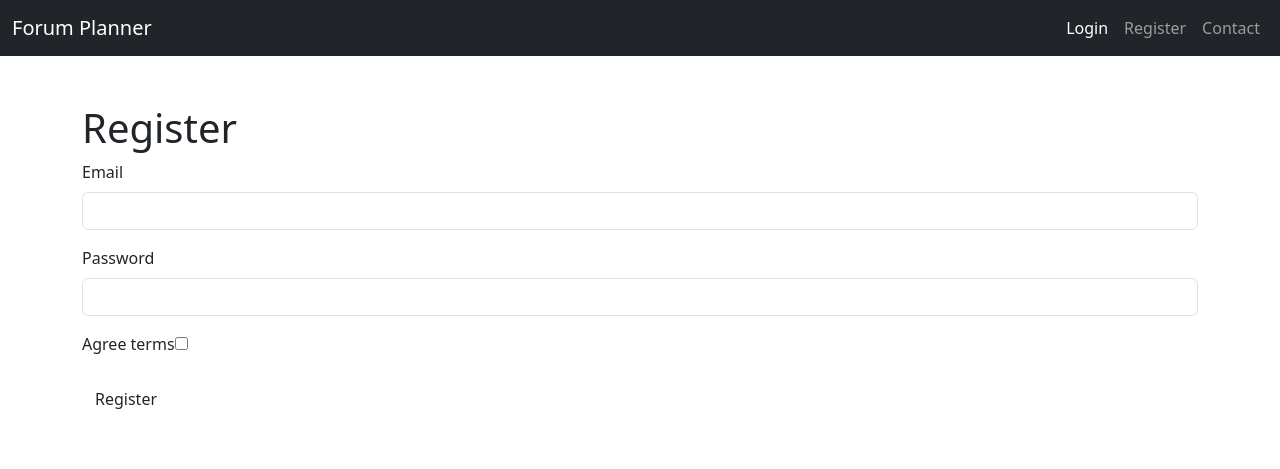
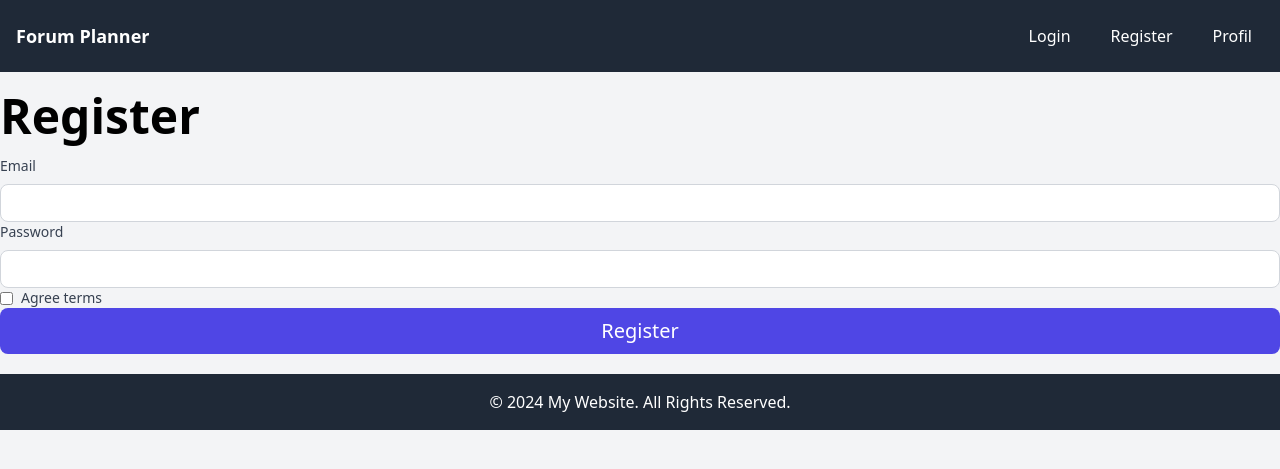
Before and after one commit to Whitos/ForumPlanner, a Symfony app: template templates/registration/register.html.twig in a window 1280 px wide. Shown: the top 469 px of the page. Run offline with Twig, Linux system fonts and the light colour scheme; the template is opened without the code that fills it, so the values that code supplies are empty; form fields are guessed from the names that the template uses; some libraries are stand-ins or nearby versions.

Commit message:
emailchecker

```diff
--- a/composer.json
+++ b/composer.json
@@ -11,6 +11,7 @@
         "doctrine/doctrine-bundle": "^2.13",
         "doctrine/doctrine-migrations-bundle": "^3.3",
         "doctrine/orm": "^3.2",
+        "endroid/qr-code": "^5.1",
         "phpdocumentor/reflection-docblock": "^5.4",
         "phpstan/phpdoc-parser": "^1.30",
         "scheb/2fa-google-authenticator": "^7.5",
--- a/config/services.yaml
+++ b/config/services.yaml
@@ -20,5 +20,6 @@ services:
             - '../src/Entity/'
             - '../src/Kernel.php'
 
+#    Symfony\Component\Mailer\MailerInterface: '@mailer'
     # add more service definitions when explicit configuration is needed
     # please note that last definitions always *replace* previous ones
--- a/src/Entity/User.php
+++ b/src/Entity/User.php
@@ -40,7 +40,7 @@ class User implements UserInterface, PasswordAuthenticatedUserInterface, TwoFact
     private bool $isVerified = false;
 
     #[ORM\Column(type: 'string', nullable: true)]
-    private ?string $googleAuthenticatorSecret;
+    private ?string $googleAuthenticatorSecret = null;
 
     /**
      * @var Collection<int, Forum>
@@ -82,9 +82,11 @@ class User implements UserInterface, PasswordAuthenticatedUserInterface, TwoFact
         return $this->googleAuthenticatorSecret;
     }
 
-    public function setGoogleAuthenticatorSecret(?string $googleAuthenticatorSecret): void
+    public function setGoogleAuthenticatorSecret(?string $googleAuthenticatorSecret): self
     {
         $this->googleAuthenticatorSecret = $googleAuthenticatorSecret;
+
+        return $this;
     }
 
     public function getId(): ?int
--- a/src/Security/EmailVerifier.php
+++ b/src/Security/EmailVerifier.php
@@ -7,6 +7,7 @@ use Doctrine\ORM\EntityManagerInterface;
 use Symfony\Bridge\Twig\Mime\TemplatedEmail;
 use Symfony\Component\HttpFoundation\Request;
 use Symfony\Component\Mailer\MailerInterface;
+use Symfony\Component\Mailer\Transport\TransportInterface;
 use SymfonyCasts\Bundle\VerifyEmail\Exception\VerifyEmailExceptionInterface;
 use SymfonyCasts\Bundle\VerifyEmail\VerifyEmailHelperInterface;
 
@@ -14,7 +15,7 @@ class EmailVerifier
 {
     public function __construct(
         private VerifyEmailHelperInterface $verifyEmailHelper,
-        private MailerInterface $mailer,
+        private TransportInterface $mailer,
         private EntityManagerInterface $entityManager
     ) {
     }
--- a/templates/base.html.twig
+++ b/templates/base.html.twig
@@ -4,44 +4,40 @@
     <meta charset="UTF-8">
     <meta name="viewport" content="width=device-width, initial-scale=1.0">
     <title>{% block title %}Welcome!{% endblock %}</title>
-    <link href="https://cdn.jsdelivr.net/npm/bootstrap@5.3.3/dist/css/bootstrap.min.css" rel="stylesheet" integrity="sha384-QWTKZyjpPEjISv5WaRU9OFeRpok6YctnYmDr5pNlyT2bRjXh0JMhjY6hW+ALEwIH" crossorigin="anonymous">
+    <script src="https://cdn.tailwindcss.com"></script>
     {% block stylesheets %}{% endblock %}
 </head>
-<body>
+<body class="bg-gray-100">
+
 <!-- Navigation Bar -->
-<nav class="navbar navbar-expand-lg navbar-dark bg-dark">
-    <div class="container-fluid">
-        <a class="navbar-brand" href="{{ path('homepage') }}">Forum Planner</a>
-        <button class="navbar-toggler" type="button" data-bs-toggle="collapse" data-bs-target="#navbarNav" aria-controls="navbarNav" aria-expanded="false" aria-label="Toggle navigation">
-            <span class="navbar-toggler-icon"></span>
-        </button>
-        <div class="collapse navbar-collapse" id="navbarNav">
-            <ul class="navbar-nav ms-auto">
-                <li class="nav-item">
-                    <a class="nav-link active" aria-current="page" href="{{ path('app_login') }}">Login</a>
-                </li>
-                <li class="nav-item">
-                    <a class="nav-link" href="{{ path('app_register') }}">Register</a>
-                </li>
-                <li class="nav-item">
-                    <a class="nav-link" href={{ path('app_profile') }}>Contact</a>
-                </li>
-            </ul>
+<nav class="bg-gray-800">
+    <div class="container mx-auto flex justify-between items-center p-4">
+        <a class="text-white text-lg font-bold" href="{{ path('homepage') }}">Forum Planner</a>
+        <div class="relative">
+            <button class="text-white focus:outline-none md:hidden">
+                <svg class="w-6 h-6" fill="none" stroke="currentColor" viewBox="0 0 24 24" xmlns="http://www.w3.org/2000/svg">
+                    <path stroke-linecap="round" stroke-linejoin="round" stroke-width="2" d="M4 6h16M4 12h16m-7 6h7"></path>
+                </svg>
+            </button>
+        </div>
+        <div class="hidden md:flex space-x-4">
+            <a class="text-white hover:bg-gray-700 px-3 py-2 rounded" href="{{ path('app_login') }}">Login</a>
+            <a class="text-white hover:bg-gray-700 px-3 py-2 rounded" href="{{ path('app_register') }}">Register</a>
+            <a class="text-white hover:bg-gray-700 px-3 py-2 rounded" href="{{ path('app_profile') }}">Profil</a>
         </div>
     </div>
 </nav>
 
 <!-- Main Content -->
-<div class="container mt-5">
+<div class="container mx-auto mt-5">
     {% block body %}{% endblock %}
 </div>
 
 <!-- Footer -->
-{#<footer class="bg-dark text-white mt-5 p-4 text-center">#}
-{#    <p>&copy; 2024 My Website. All Rights Reserved.</p>#}
-{#</footer>#}
+<footer class="bg-gray-800 text-white mt-5 p-4 text-center">
+    <p>&copy; 2024 My Website. All Rights Reserved.</p>
+</footer>
 
-<script src="https://cdn.jsdelivr.net/npm/bootstrap@5.3.3/dist/js/bootstrap.bundle.min.js" integrity="sha384-YvpcrYf0tY3lHB60NNkmXc5s9fDVZLESaAA55NDzOxhy9GkcIdslK1eN7N6jIeHz" crossorigin="anonymous"></script>
 {% block javascripts %}{% endblock %}
 </body>
 </html>
--- a/templates/home/index.html.twig
+++ b/templates/home/index.html.twig
@@ -6,10 +6,10 @@
     <div class="min-h-screen bg-gray-100 flex items-center justify-center py-12 px-4 sm:px-6 lg:px-8">
         <div class="max-w-7xl w-full text-center space-y-8">
             <h1 class="text-4xl font-extrabold text-gray-900">
-                Bienvenue sur notre site ! 🎉
+                Bienvenue sur le site Forum Planner 🤖
             </h1>
             <p class="text-lg text-gray-600">
-                Ceci est la page d'accueil de votre application Symfony. Explorez nos fonctionnalités ou connectez-vous pour découvrir plus.
+                Vous retrouverez toutes les infos sur les forums de votre région.
             </p>
             <div class="flex justify-center space-x-4">
                 <a href="{{ path('app_login') }}"
--- a/templates/registration/register.html.twig
+++ b/templates/registration/register.html.twig
@@ -4,20 +4,32 @@
 
 {% block body %}
     {% for flash_error in app.flashes('verify_email_error') %}
-        <div class="alert alert-danger" role="alert">{{ flash_error }}</div>
+        <div class="bg-red-100 border border-red-400 text-red-700 px-4 py-3 rounded relative" role="alert">{{ flash_error }}</div>
     {% endfor %}
 
-    <h1>Register</h1>
+    <h1 class="text-5xl font-bold mb-4">Register</h1>
 
     {{ form_errors(registrationForm) }}
 
-    {{ form_start(registrationForm) }}
-        {{ form_row(registrationForm.email) }}
-        {{ form_row(registrationForm.plainPassword, {
-            label: 'Password'
-        }) }}
-        {{ form_row(registrationForm.agreeTerms) }}
+    {{ form_start(registrationForm, {'attr': {'class': 'space-y-4'}}) }}
+    <div class="space-y-2">
+        {{ form_label(registrationForm.email, null, {'label_attr': {'class': 'block text-sm font-medium text-gray-700'}}) }}
+        {{ form_widget(registrationForm.email, {'attr': {'class': 'appearance-none rounded-lg relative block w-full px-3 py-2 border border-gray-300 placeholder-gray-400 focus:outline-none focus:ring-indigo-500 focus:border-indigo-500 sm:text-sm'}}) }}
+        {{ form_errors(registrationForm.email) }}
+    </div>
+    <div class="space-y-2">
+        {{ form_label(registrationForm.plainPassword, 'Password', {'label_attr': {'class': 'block text-sm font-medium text-gray-700'}}) }}
+        {{ form_widget(registrationForm.plainPassword, {'attr': {'class': 'appearance-none rounded-lg relative block w-full px-3 py-2 border border-gray-300 placeholder-gray-400 focus:outline-none focus:ring-indigo-500 focus:border-indigo-500 sm:text-sm'}}) }}
+        {{ form_errors(registrationForm.plainPassword) }}
+    </div>
+    <div class="flex items-center space-x-2">
+        {{ form_widget(registrationForm.agreeTerms, {'attr': {'class': 'h-4 w-4 text-indigo-600 focus:ring-indigo-500 border-gray-300 rounded'}}) }}
+        {{ form_label(registrationForm.agreeTerms, null, {'label_attr': {'class': 'block text-sm font-medium text-gray-700'}}) }}
+    </div>
+    {{ form_errors(registrationForm.agreeTerms) }}
 
-        <button type="submit" class="btn">Register</button>
+    <button type="submit" class="w-full flex justify-center py-2 px-4 border border-transparent rounded-lg text-xl font-medium text-white bg-indigo-600 hover:bg-indigo-700 focus:outline-none focus:ring-2 focus:ring-offset-2 focus:ring-indigo-500">
+        Register
+    </button>
     {{ form_end(registrationForm) }}
 {% endblock %}
--- a/templates/security/login.html.twig
+++ b/templates/security/login.html.twig
@@ -24,15 +24,11 @@
                value="{{ csrf_token('authenticate') }}"
         >
 
-        {#
-            Uncomment this section and add a remember_me option below your firewall to activate remember me functionality.
-            See https://symfony.com/doc/current/security/remember_me.html
 
             <div class="checkbox mb-3">
                 <input type="checkbox" name="_remember_me" id="_remember_me">
                 <label for="_remember_me">Remember me</label>
             </div>
-        #}
 
         <button class="btn btn-lg btn-primary" type="submit">
             Sign in
--- a/templates/two_factor/setup.html.twig
+++ b/templates/two_factor/setup.html.twig
@@ -12,7 +12,7 @@
     <h1>Set up Two-Factor Authentication</h1>
 
     <p>Scan this QR code using your Google Authenticator app:</p>
-    <img src="https://chart.googleapis.com/chart?chs=200x200&cht=qr&chl={{ qrCodeUrl|url_encode }}" alt="QR Code" />
+    <img src="{{ qrCodeUrl }}" alt="QR Code" />
 
     <p>After scanning the QR code, enter the code from your Authenticator app to complete the setup.</p>
 </div>
```
Also changed, not shown: src/Controller/RegistrationController.php (+4 -4 lines), src/Controller/TwoFactorController.php (+14 -5 lines), templates/registration/confirmation_email.html.twig (+14 -11 lines), templates/security/profile.html.twig (+2 -22 lines), 2 other files.
